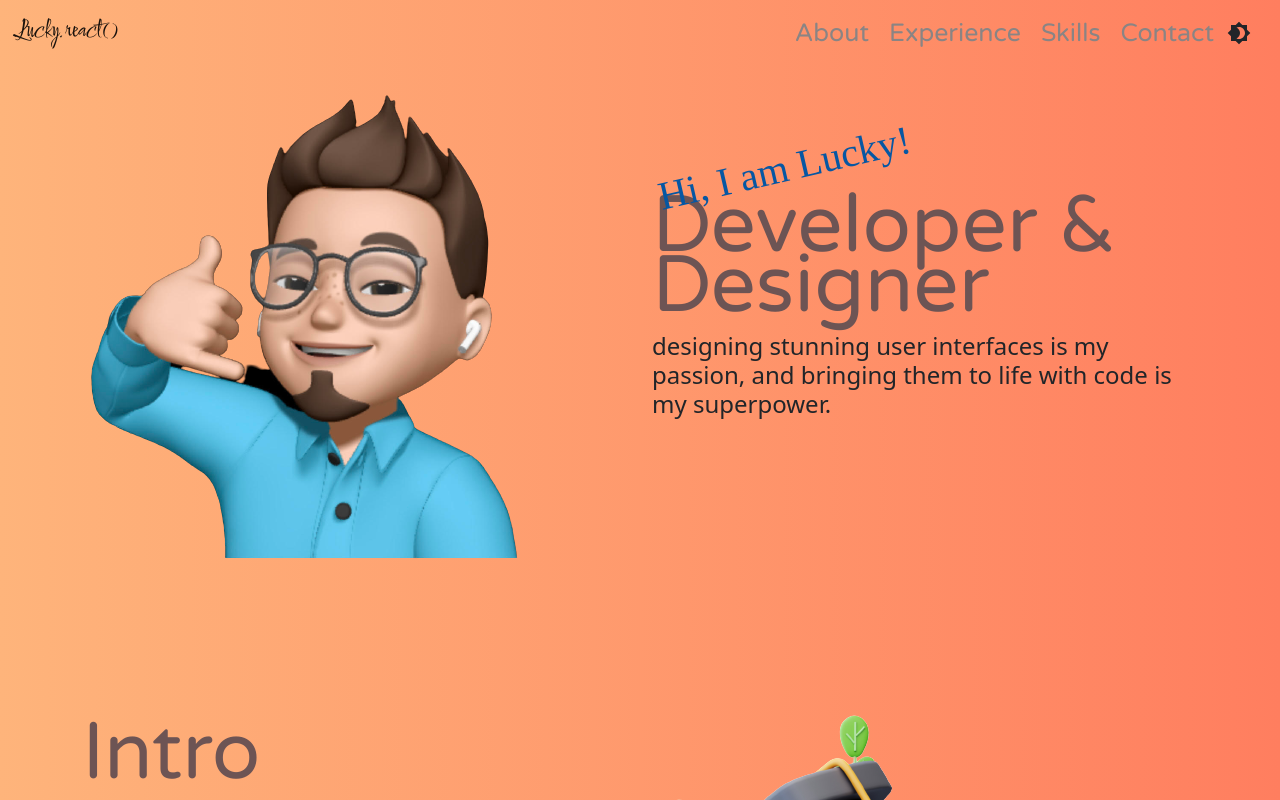
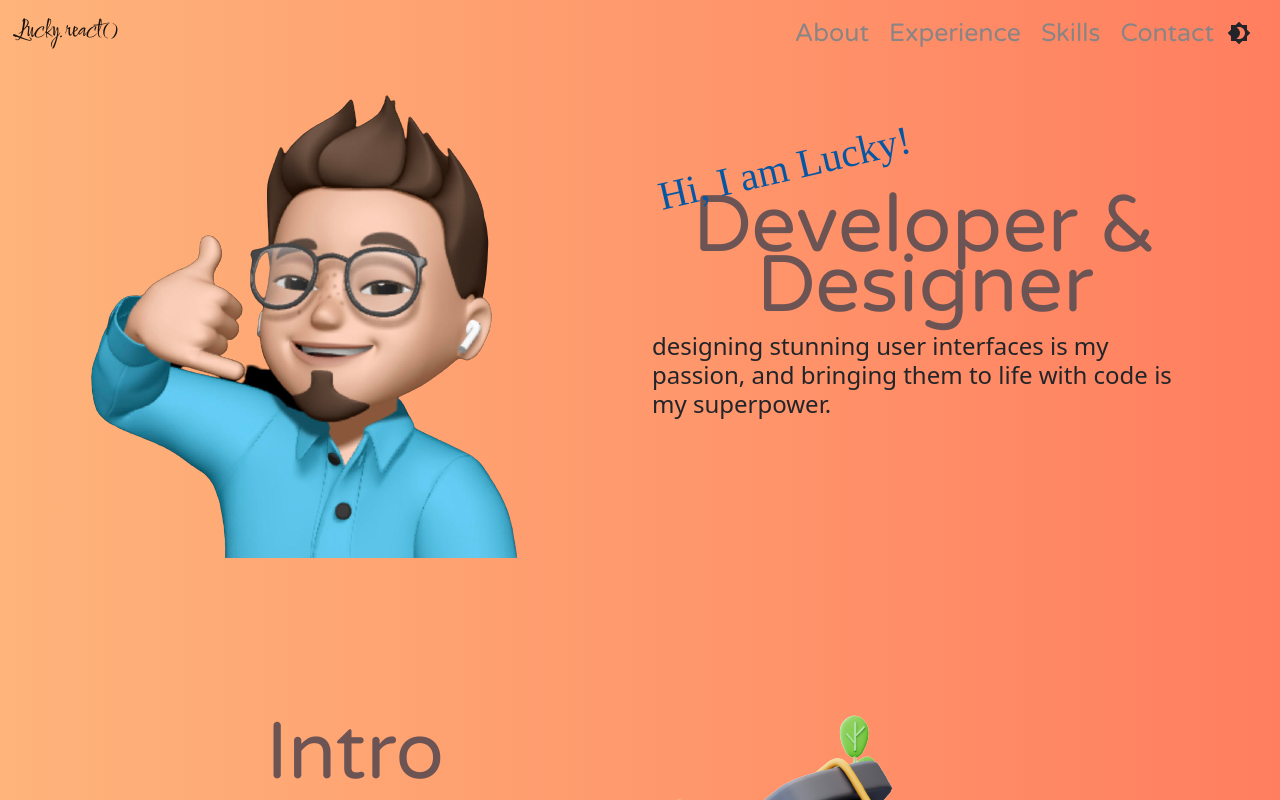
Before and after one commit to lucky-patel-7/Portfolio-Lucky, a React (Create React App) app: page / in a window 1280 px wide. Shown: the top 800 px of the page. Built offline with nearby package versions, Linux system fonts and the light colour scheme; a web font is replaced by a local one.

Commit message:
style fixes and testimonials done

```diff
--- a/public/index.html
+++ b/public/index.html
@@ -19,7 +19,7 @@
     <div id="root"></div>
     <script src="https://unpkg.com/aos@next/dist/aos.js"></script>
     <script>
-      AOS.init({ disable: "mobile" });
+      AOS.init();
     </script>
   </body>
 </html>
--- a/src/components/dynamic_data/Details.js
+++ b/src/components/dynamic_data/Details.js
@@ -28,6 +28,7 @@ import welteclogo from "../../images/welteclogo.png";
 //testimonials data starts here
 import namo from "../../images/namo.jfif";
 import donald from "../../images/donald.jpg";
+import taliban from "../../images/taliban.jfif";
 
 export const contactData = {
   title: "We can get in touch here!",
@@ -215,10 +216,10 @@ export const testimonialsData = [
     image: donald,
   },
   {
-    name: "Narendra Modi",
+    name: "Taliban Sarkar",
     review:
-      "He is a great guy! get your work done by him. I am really impressed mitron!!!",
+      "Mashallah!!! what a work!!! will suggest you to get your work done by him.",
     rating: 4,
-    image: namo,
+    image: taliban,
   },
 ];
--- a/src/components/ui_components/Testimonials.js
+++ b/src/components/ui_components/Testimonials.js
@@ -6,12 +6,19 @@ import { testimonialsData } from "../dynamic_data/Details";
 
 const Testimonials = () => {
   return (
+    <>
+      <Col>
+        <p className="subtitle mt-5">Testimonials</p>
+      </Col>
       <Container className="d-flex">
         {testimonialsData.map((testimonial, index) => (
           <Card
             style={{ width: "18rem" }}
             key={index}
             className="ml-3 testimonial-card"
+            data-aos="flip-right"
+            data-aos-duration="1000"
+            data-aos-mirror="true"
           >
             <Card.Body>
               <Row>
@@ -44,6 +51,7 @@ const Testimonials = () => {
           </Card>
         ))}
       </Container>
+    </>
   );
 };
 
--- a/src/index.css
+++ b/src/index.css
@@ -82,6 +82,7 @@ font-family: "Comforter", cursive; */
   color: rgb(109, 84, 84);
   padding-top: 20px;
   line-height: 60px;
+  text-align: center;
 }
 
 .introduction_details {
@@ -167,6 +168,11 @@ font-family: "Comforter", cursive; */
   border-radius: 10px;
 }
 
+#dark .testimonial-card {
+  background-color: rgb(48, 39, 39);
+  color: var(--subtitle-color);
+}
+
 .skill-progress-bar {
   align-items: center;
   justify-content: space-between;
```
Also changed, not shown: src/images/taliban.jfif (added). Lines whose indentation alone changed are shown as unchanged.
